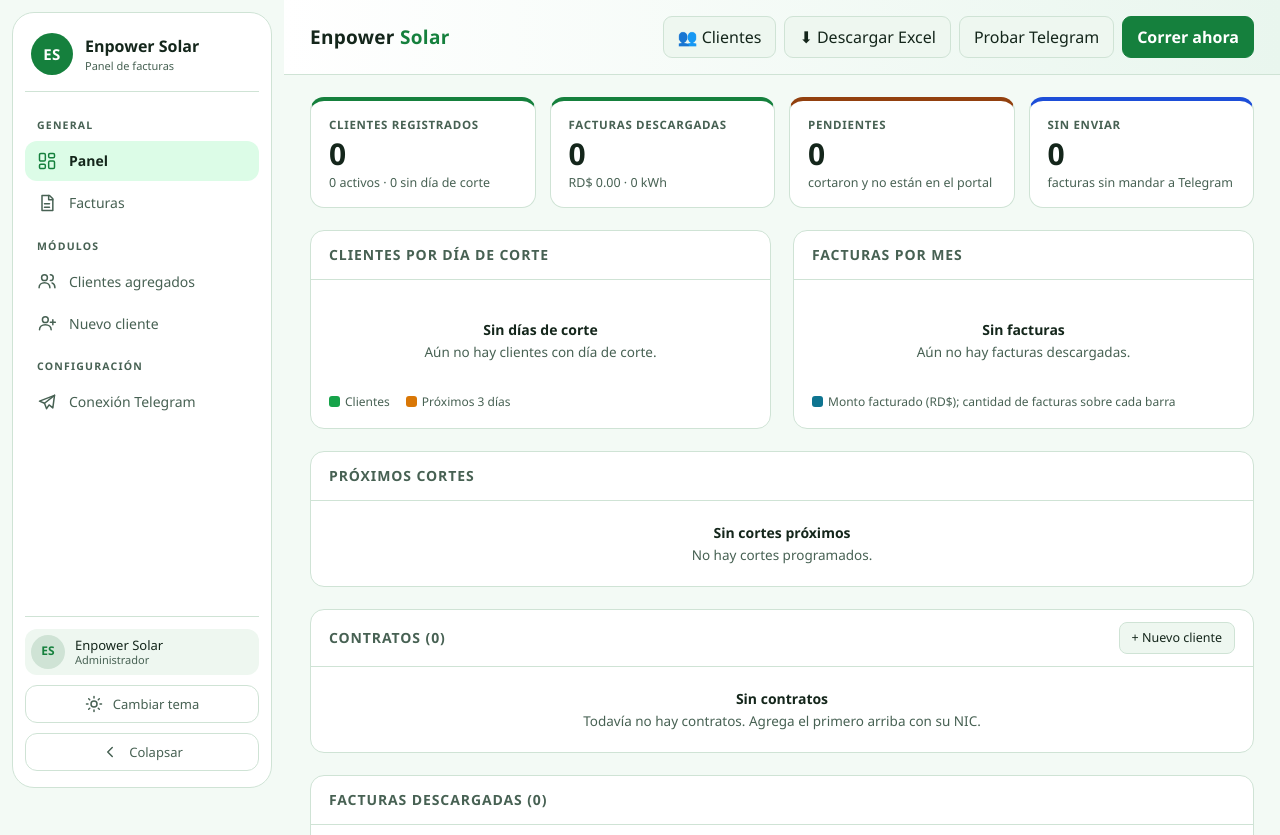
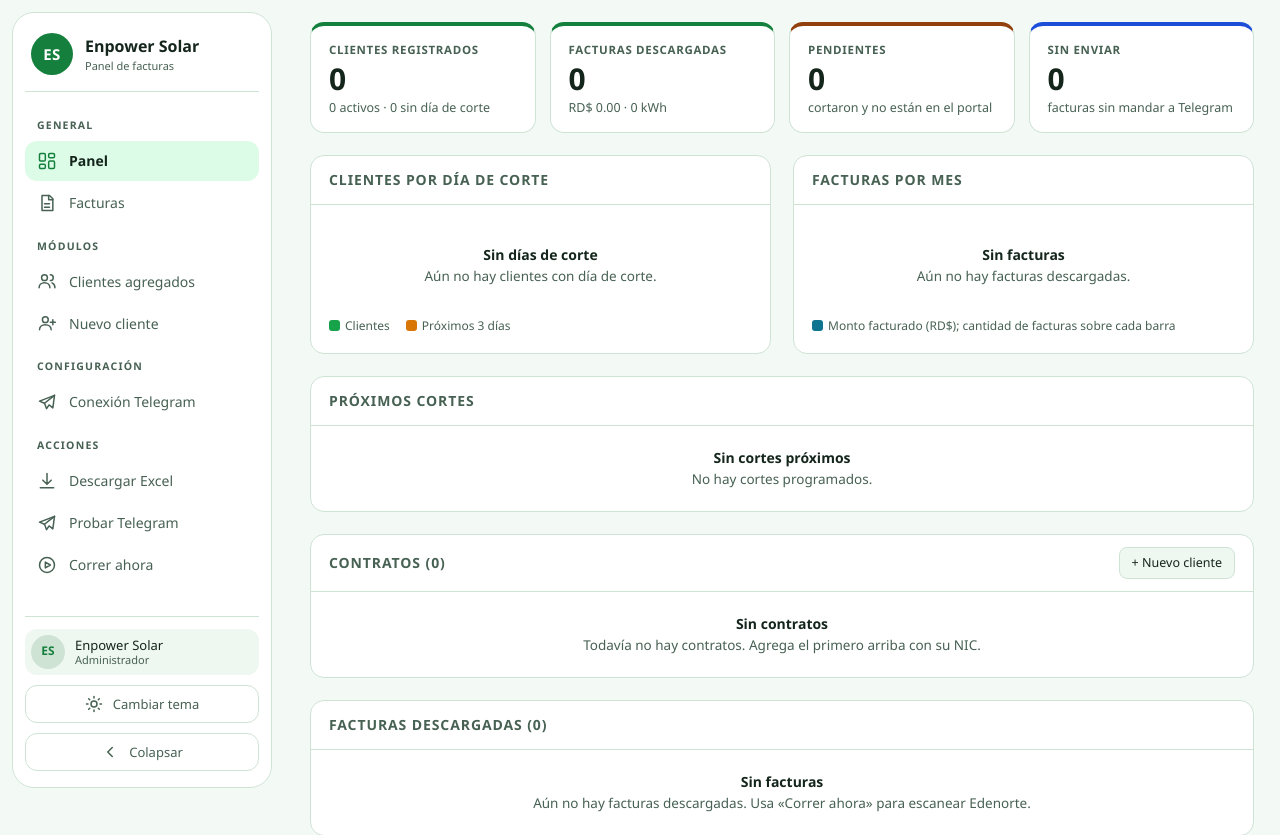
Before and after one commit to nazts/EnpowerSolarEdeFacturas, a FastAPI app: page / in a window 1280 px wide. Shown: the top 835 px of the page. Run offline with FastAPI, Linux system fonts and the light colour scheme; data that the repository does not hold is empty.

Commit message:
frontend: acciones del panel movidas al sidebar (Excel, Telegram, Correr ahora) y sin barra superior

```diff
--- a/app/templates/base.html
+++ b/app/templates/base.html
@@ -43,10 +43,15 @@
   #sidebar nav{flex:1;overflow-y:auto;overflow-x:hidden;padding:4px 0}
   #sidebar .grupo{font-size:10.5px;font-weight:700;letter-spacing:1.2px;text-transform:uppercase;color:var(--muted);
     padding:14px 12px 6px;white-space:nowrap;overflow:hidden}
-  #sidebar a.item{position:relative;display:flex;align-items:center;gap:12px;padding:10px 12px;margin:2px 0;
-    border-radius:12px;color:var(--muted);text-decoration:none;font-size:14px;white-space:nowrap;transition:background .15s,color .15s}
-  #sidebar a.item svg{flex:0 0 20px;width:20px;height:20px;stroke:currentColor;fill:none;stroke-width:1.8;stroke-linecap:round;stroke-linejoin:round}
-  #sidebar a.item:hover{background:var(--hover);color:var(--txt)}
+  #sidebar a.item,#sidebar button.item{position:relative;display:flex;align-items:center;gap:12px;
+    padding:10px 12px;margin:2px 0;border:0;background:none;width:100%;text-align:left;font:inherit;
+    justify-content:flex-start;border-radius:12px;color:var(--muted);text-decoration:none;font-size:14px;
+    white-space:nowrap;cursor:pointer;transition:background .15s,color .15s}
+  #sidebar a.item svg,#sidebar button.item svg{flex:0 0 20px;width:20px;height:20px;stroke:currentColor;
+    fill:none;stroke-width:1.8;stroke-linecap:round;stroke-linejoin:round}
+  #sidebar a.item:hover,#sidebar button.item:hover{background:var(--hover);color:var(--txt)}
+  body.side-min #sidebar a.item span,body.side-min #sidebar button.item span{display:none}
+  #sidebar button.item[aria-busy="true"]{opacity:.6;cursor:progress}
   #sidebar a.item.activo{background:var(--side-hi);color:var(--txt);font-weight:600}
   #sidebar a.item.activo::before{content:"";position:absolute;left:-12px;top:9px;bottom:9px;width:4px;border-radius:0 4px 4px 0;background:var(--accent)}
   #sidebar a.item.activo svg{color:var(--accent)}
@@ -87,6 +92,14 @@
     border:1px solid var(--side-line);background:var(--side-bg);color:var(--txt);cursor:pointer;align-items:center;justify-content:center;min-height:0}
   #menuBtn svg{width:22px;height:22px;stroke:currentColor;fill:none;stroke-width:2;stroke-linecap:round}
   #velo{display:none}
+  #toast{position:fixed;right:20px;bottom:20px;z-index:70;max-width:min(420px,90vw);
+    padding:12px 16px;border-radius:12px;font-size:13.5px;line-height:1.35;box-shadow:0 8px 24px rgba(0,0,0,.18);
+    background:var(--card);color:var(--txt);border:1px solid var(--line);opacity:0;transform:translateY(8px);
+    pointer-events:none;transition:opacity .18s,transform .18s}
+  #toast.visible{opacity:1;transform:none}
+  #toast.bueno{border-color:var(--ok)}
+  #toast.malo{border-color:var(--bad)}
+  @media(max-width:768px){ #toast{left:14px;right:14px;bottom:14px;max-width:none} }
 
   @media(max-width:768px){
     aside#sidebar{transform:translateX(calc(-100% - 20px));width:min(280px,82vw)}
@@ -130,6 +143,14 @@
     <div class="grupo">Configuración</div>
     <a class="item{% if activo == 'telegram' %} activo{% endif %}" href="/telegram" title="Conexión Telegram"{% if activo == 'telegram' %} aria-current="page"{% endif %}>
       <svg viewBox="0 0 24 24"><path d="M21 4 3 11l6 2.5L11.5 20l3-4.5L19 19z"/><path d="m9 13.5 12-9.5"/></svg><span>Conexión Telegram</span></a>
+
+    <div class="grupo">Acciones</div>
+    <a class="item" href="/export/excel" title="Descargar Excel">
+      <svg viewBox="0 0 24 24"><path d="M12 3v12M7 11l5 5 5-5"/><path d="M4 20h16"/></svg><span>Descargar Excel</span></a>
+    <button class="item" type="button" id="accTelegram" title="Probar Telegram">
+      <svg viewBox="0 0 24 24"><path d="M21 4 3 11l6 2.5L11.5 20l3-4.5L19 19z"/><path d="m9 13.5 12-9.5"/></svg><span>Probar Telegram</span></button>
+    <button class="item" type="button" id="accCorrer" title="Correr ahora">
+      <svg viewBox="0 0 24 24"><circle cx="12" cy="12" r="9"/><path d="M10 8.5 16 12l-6 3.5z"/></svg><span>Correr ahora</span></button>
   </nav>
   <div class="pie">
     <div class="usuario">
@@ -151,9 +172,44 @@
 {% block contenido %}{% endblock %}
 </main>
 
+<div id="toast" role="status" aria-live="polite"></div>
 <script>
+function toast(txt, ok){
+  var t = document.getElementById('toast');
+  if(!t) return;
+  t.textContent = txt;
+  t.className = 'visible ' + (ok === false ? 'malo' : 'bueno');
+  clearTimeout(window.__toast);
+  window.__toast = setTimeout(function(){ t.className = ''; }, 6000);
+}
+async function accionTelegram(btn){
+  btn.setAttribute('aria-busy','true');
+  toast('Enviando mensaje de prueba…');
+  try{
+    const r = await fetch('/api/test-telegram', {method:'POST'});
+    const d = await r.json();
+    toast(d.ok ? 'Mensaje enviado al canal ✓' : ('Telegram: ' + d.error), d.ok);
+  }catch(e){ toast('No se pudo conectar con el servidor', false); }
+  finally{ btn.removeAttribute('aria-busy'); }
+}
+async function accionCorrer(btn){
+  btn.setAttribute('aria-busy','true');
+  toast('Escaneando Edenorte…');
+  try{
+    const r = await fetch('/api/corrida', {method:'POST'});
+    const d = await r.json();
+    if(!d.ok && d.portal_error){ toast('⚠️ ' + d.portal_error, false); return; }
+    const n = (d.descargadas||[]).length, p = (d.pendientes||[]).length;
+    toast('Listo: ' + n + ' factura(s) descargada(s), ' + p + ' pendiente(s)');
+    setTimeout(function(){ location.reload(); }, 1500);
+  }catch(e){ toast('No se pudo conectar con el servidor', false); }
+  finally{ btn.removeAttribute('aria-busy'); }
+}
 (function(){
   var b = document.body, KEY = 'sidebar-min';
+  var at = document.getElementById('accTelegram'), ac = document.getElementById('accCorrer');
+  if(at) at.addEventListener('click', function(){ accionTelegram(at); });
+  if(ac) ac.addEventListener('click', function(){ accionCorrer(ac); });
   try { if (localStorage.getItem(KEY) === '1') b.classList.add('side-min'); } catch(e){}
   var movil = function(){ return window.matchMedia('(max-width:768px)').matches; };
   document.getElementById('colapsar').addEventListener('click', function(){
--- a/app/templates/index.html
+++ b/app/templates/index.html
@@ -131,15 +131,6 @@
   .cargando{padding:22px 18px;color:var(--muted);font-size:13.5px;text-align:center}
 </style>{% endblock %}
 {% block contenido %}
-<header>
-  <h1>Enpower <span>Solar</span></h1>
-  <div class="acciones" role="group" aria-label="Acciones generales">
-    <a class="btn" href="/clientes">👥 Clientes</a>
-    <a class="btn" href="/export/excel">⬇ Descargar Excel</a>
-    <button type="button" id="btnTelegram" onclick="probarTelegram()">Probar Telegram</button>
-    <button type="button" class="primario" id="btnCorrer" onclick="correrAhora()">Correr ahora</button>
-  </div>
-</header>
 <div id="msg" role="status" aria-live="polite"></div>
 <div class="pagina" id="contenido">
 
@@ -410,29 +401,5 @@ function editar(c){
   document.getElementById('e_notas').value = c.notas || '';
   document.getElementById('dlg').showModal();
 }
-async function probarTelegram(){
-  aviso('Enviando mensaje de prueba a Telegram…', 'info');
-  ocupado('btnTelegram', true, 'Enviando…');
-  try{
-    const r = await fetch('/api/test-telegram', {method:'POST'});
-    const d = await r.json();
-    aviso(d.ok ? 'Mensaje enviado al canal ✅' : ('Telegram: ' + d.error), d.ok);
-  }catch(e){ aviso('No se pudo conectar con el servidor', false); }
-  finally{ ocupado('btnTelegram', false); }
-}
-async function correrAhora(){
-  aviso('Corriendo el escaneo de Edenorte…', 'info');
-  ocupado('btnCorrer', true, 'Corriendo…');
-  let recargar = false;
-  try{
-    const r = await fetch('/api/corrida', {method:'POST'});
-    const d = await r.json();
-    if(!d.ok && d.portal_error) return aviso('⚠️ ' + d.portal_error, false);
-    aviso(`Listo: ${(d.descargadas||[]).length} descargada(s), ${(d.pendientes||[]).length} pendiente(s)`);
-    recargar = true;
-  }catch(e){ aviso('No se pudo conectar con el servidor', false); }
-  finally{ ocupado('btnCorrer', false); }
-  if(recargar) setTimeout(()=>location.reload(), 1500);
-}
 </script>
 {% endblock %}
```
